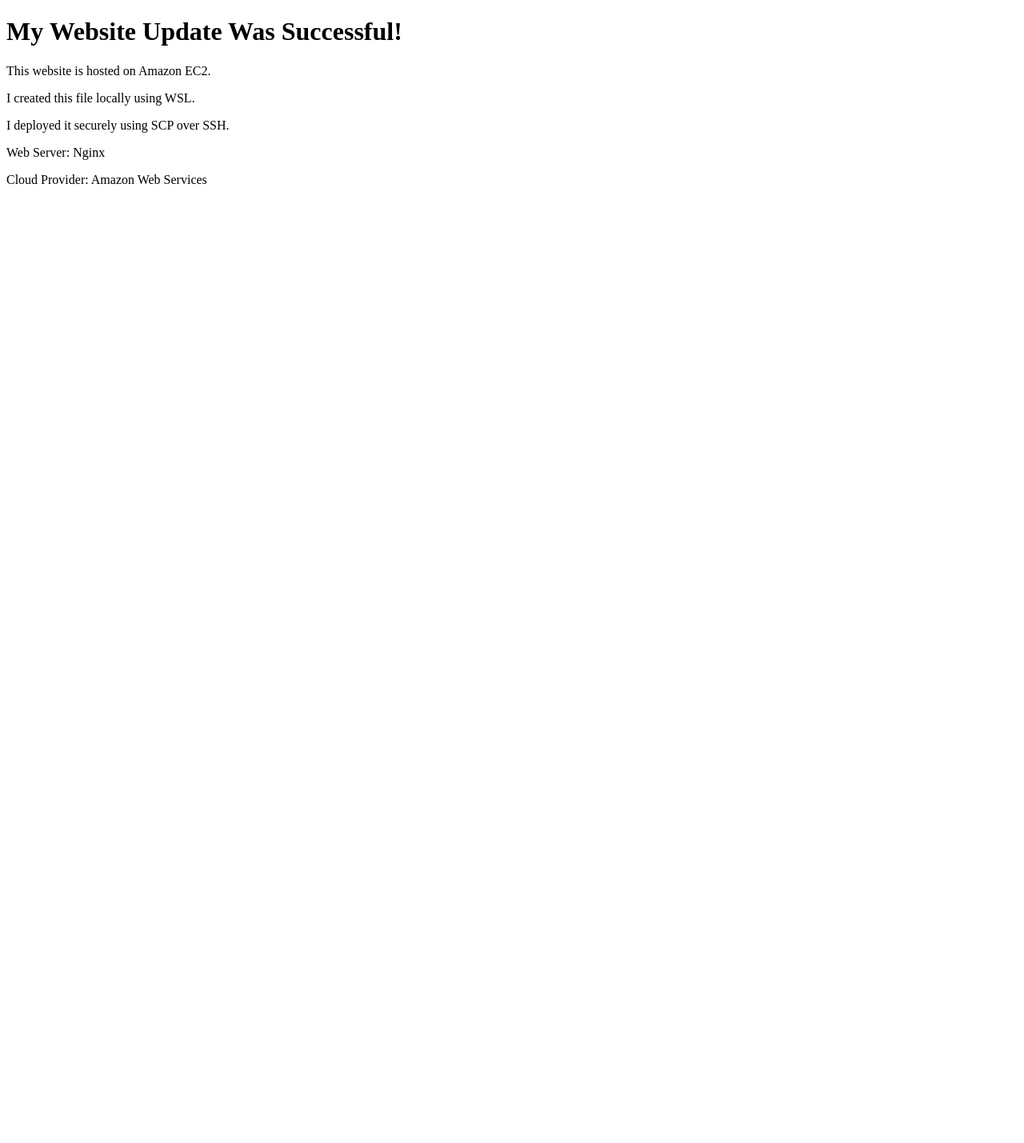
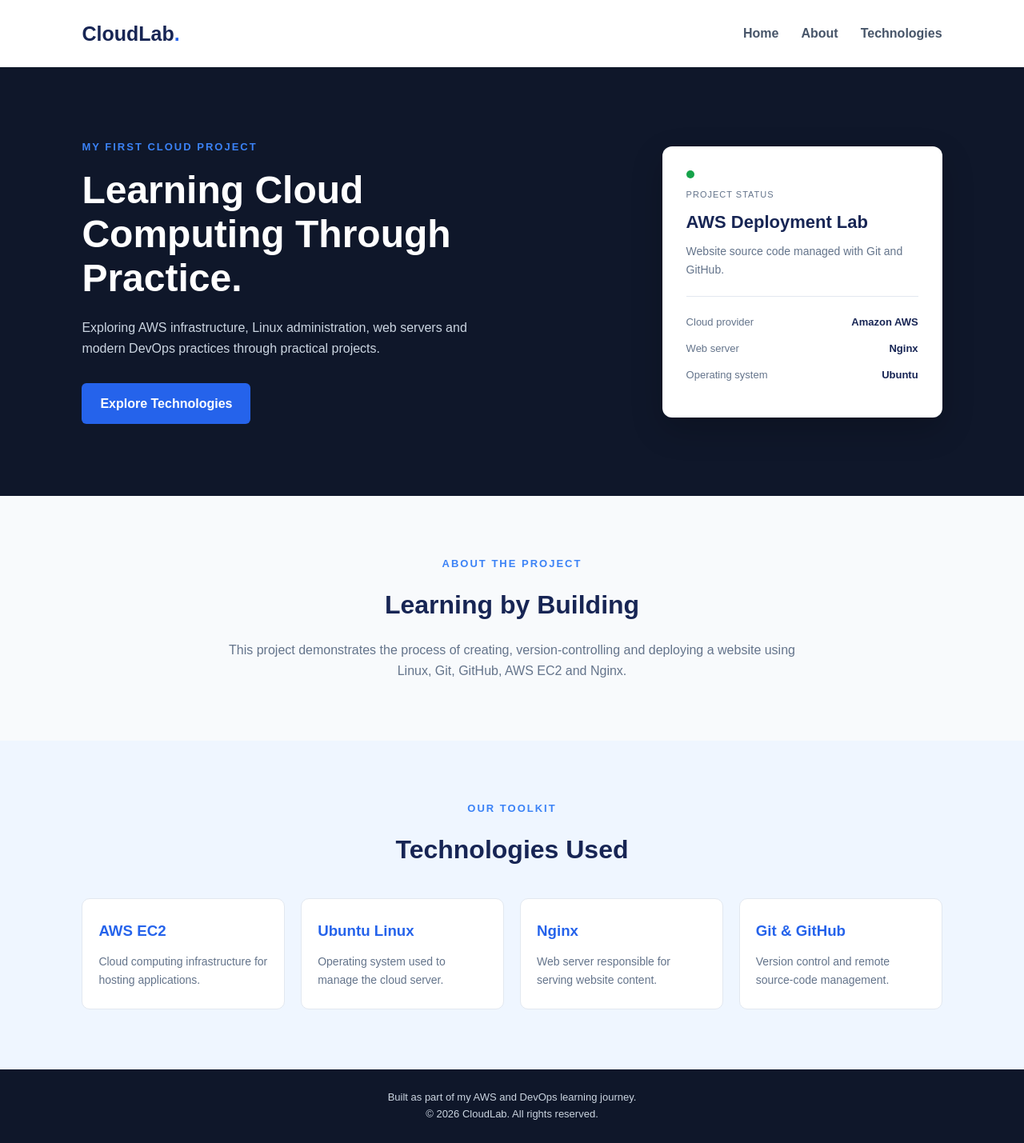
Before and after one commit to Simo-na/aws-nginx-deployment, a plain HTML site: page index.html in a window 1280 px wide. Shown: the whole page at 80% size. Before the commit the page ends 800 px from the top, so only its background shows below. Drawn offline with Linux system fonts and the light colour scheme.

Commit message:
Build responsive AWS deployment landing page

```diff
--- a/index.html
+++ b/index.html
@@ -4,18 +4,116 @@
 <head>
     <meta charset="UTF-8">
     <meta name="viewport" content="width=device-width, initial-scale=1.0">
-    <title>AWS Deployment Project</title>
+
+    <title>AWS Deployment Lab</title>
+
+    <link rel="stylesheet" href="style.css">
 </head>
+
 <body>
-    <h1>My Website Update Was Successful!</h1>
 
-    <p>This website is hosted on Amazon EC2.</p>
+    <header class="navbar">
+        <div class="logo">CloudLab<span>.</span></div>
 
-    <p>I created this file locally using WSL.</p>
+        <nav>
+            <a href="#home">Home</a>
+            <a href="#about">About</a>
+            <a href="#technologies">Technologies</a>
+        </nav>
+    </header>
 
-    <p>I deployed it securely using SCP over SSH.</p>
+    <main>
 
-    <p>Web Server: Nginx</p>
-    <p>Cloud Provider: Amazon Web Services</p>
+        <section class="hero" id="home">
+            <div class="hero-content">
+                <p class="eyebrow">MY FIRST CLOUD PROJECT</p>
+
+                <h1>Learning Cloud Computing Through Practice.</h1>
+
+                <p class="hero-description">
+                    Exploring AWS infrastructure, Linux administration,
+                    web servers and modern DevOps practices through
+                    practical projects.
+                </p>
+
+                <a href="#technologies" class="btn">
+                    Explore Technologies
+                </a>
+            </div>
+
+            <div class="hero-card">
+                <div class="status-indicator"></div>
+                <p class="card-label">PROJECT STATUS</p>
+                <h2>AWS Deployment Lab</h2>
+                <p>Website source code managed with Git and GitHub.</p>
+
+                <div class="card-divider"></div>
+
+                <div class="detail">
+                    <span>Cloud provider</span>
+                    <strong>Amazon AWS</strong>
+                </div>
+
+                <div class="detail">
+                    <span>Web server</span>
+                    <strong>Nginx</strong>
+                </div>
+
+                <div class="detail">
+                    <span>Operating system</span>
+                    <strong>Ubuntu</strong>
+                </div>
+            </div>
+        </section>
+
+        <section class="about section" id="about">
+            <p class="eyebrow">ABOUT THE PROJECT</p>
+
+            <h2>Learning by Building</h2>
+
+            <p>
+                This project demonstrates the process of creating,
+                version-controlling and deploying a website using
+                Linux, Git, GitHub, AWS EC2 and Nginx.
+            </p>
+        </section>
+
+        <section class="technologies section" id="technologies">
+            <p class="eyebrow">OUR TOOLKIT</p>
+
+            <h2>Technologies Used</h2>
+
+            <div class="tech-grid">
+
+                <article class="tech-card">
+                    <h3>AWS EC2</h3>
+                    <p>Cloud computing infrastructure for hosting applications.</p>
+                </article>
+
+                <article class="tech-card">
+                    <h3>Ubuntu Linux</h3>
+                    <p>Operating system used to manage the cloud server.</p>
+                </article>
+
+                <article class="tech-card">
+                    <h3>Nginx</h3>
+                    <p>Web server responsible for serving website content.</p>
+                </article>
+
+                <article class="tech-card">
+                    <h3>Git & GitHub</h3>
+                    <p>Version control and remote source-code management.</p>
+                </article>
+
+            </div>
+        </section>
+
+    </main>
+
+    <footer>
+        <p>Built as part of my AWS and DevOps learning journey.</p>
+        <p>&copy; 2026 CloudLab. All rights reserved.</p>
+    </footer>
+
 </body>
 </html>
--- /dev/null
+++ b/style.css
@@ -0,0 +1,271 @@
+
+/* GENERAL STYLES */
+
+* {
+    margin: 0;
+    padding: 0;
+    box-sizing: border-box;
+}
+
+html {
+    scroll-behavior: smooth;
+}
+
+body {
+    font-family: Arial, Helvetica, sans-serif;
+    background: #f8fafc;
+    color: #172554;
+    line-height: 1.6;
+}
+
+/* NAVIGATION */
+
+.navbar {
+    display: flex;
+    justify-content: space-between;
+    align-items: center;
+    padding: 22px 8%;
+    background: #ffffff;
+}
+
+.logo {
+    font-size: 25px;
+    font-weight: bold;
+}
+
+.logo span {
+    color: #2563eb;
+}
+
+nav {
+    display: flex;
+    gap: 28px;
+}
+
+nav a {
+    text-decoration: none;
+    color: #475569;
+    font-weight: 600;
+}
+
+nav a:hover {
+    color: #2563eb;
+}
+
+/* HERO SECTION */
+
+.hero {
+    min-height: 500px;
+    background: #0f172a;
+    color: #ffffff;
+    padding: 90px 8%;
+    display: flex;
+    align-items: center;
+    justify-content: space-between;
+    gap: 50px;
+}
+
+.hero-content {
+    max-width: 580px;
+}
+
+.eyebrow {
+    color: #3b82f6;
+    font-size: 13px;
+    font-weight: bold;
+    letter-spacing: 2px;
+    margin-bottom: 15px;
+}
+
+.hero h1 {
+    font-size: 48px;
+    line-height: 1.15;
+    margin-bottom: 22px;
+}
+
+.hero-description {
+    color: #cbd5e1;
+    margin-bottom: 30px;
+    max-width: 500px;
+}
+
+.btn {
+    display: inline-block;
+    background: #2563eb;
+    color: #ffffff;
+    text-decoration: none;
+    padding: 13px 23px;
+    border-radius: 6px;
+    font-weight: bold;
+    transition: background 0.3s;
+}
+
+.btn:hover {
+    background: #1d4ed8;
+}
+
+/* PROJECT INFORMATION CARD */
+
+.hero-card {
+    background: #ffffff;
+    color: #172554;
+    padding: 30px;
+    border-radius: 12px;
+    width: 350px;
+    flex-shrink: 0;
+    box-shadow: 0 15px 40px rgba(0, 0, 0, 0.2);
+}
+
+.status-indicator {
+    width: 10px;
+    height: 10px;
+    background: #16a34a;
+    border-radius: 50%;
+    margin-bottom: 12px;
+}
+
+.card-label {
+    color: #64748b;
+    font-size: 11px;
+    letter-spacing: 1px;
+}
+
+.hero-card h2 {
+    font-size: 22px;
+    margin: 8px 0;
+}
+
+.hero-card > p:not(.card-label) {
+    color: #64748b;
+    font-size: 14px;
+}
+
+.card-divider {
+    border-top: 1px solid #e2e8f0;
+    margin: 22px 0;
+}
+
+.detail {
+    display: flex;
+    justify-content: space-between;
+    gap: 10px;
+    font-size: 13px;
+    margin: 12px 0;
+}
+
+.detail span {
+    color: #64748b;
+}
+
+.detail strong {
+    text-align: right;
+}
+
+/* GENERAL SECTION STYLES */
+
+.section {
+    padding: 75px 8%;
+    text-align: center;
+}
+
+.section h2 {
+    font-size: 32px;
+    margin-bottom: 18px;
+}
+
+.about > p:last-child {
+    max-width: 750px;
+    margin: auto;
+    color: #64748b;
+}
+
+/* TECHNOLOGY CARDS */
+
+.technologies {
+    background: #eff6ff;
+}
+
+.tech-grid {
+    display: grid;
+    grid-template-columns: repeat(4, 1fr);
+    gap: 20px;
+    margin-top: 35px;
+}
+
+.tech-card {
+    background: #ffffff;
+    padding: 25px 20px;
+    border-radius: 10px;
+    text-align: left;
+    border: 1px solid #e2e8f0;
+    transition: transform 0.3s, box-shadow 0.3s;
+}
+
+.tech-card:hover {
+    transform: translateY(-5px);
+    box-shadow: 0 10px 25px rgba(15, 23, 42, 0.08);
+}
+
+.tech-card h3 {
+    color: #2563eb;
+    margin-bottom: 12px;
+}
+
+.tech-card p {
+    color: #64748b;
+    font-size: 14px;
+}
+
+/* FOOTER */
+
+footer {
+    background: #0f172a;
+    color: #cbd5e1;
+    text-align: center;
+    padding: 25px 15px;
+    font-size: 13px;
+}
+
+/* RESPONSIVE DESIGN */
+
+@media (max-width: 900px) {
+    .hero {
+        flex-direction: column;
+        align-items: flex-start;
+    }
+
+    .tech-grid {
+        grid-template-columns: repeat(2, 1fr);
+    }
+}
+
+@media (max-width: 600px) {
+    .navbar {
+        flex-direction: column;
+        gap: 15px;
+    }
+
+    nav {
+        gap: 15px;
+    }
+
+    .hero {
+        padding: 60px 6%;
+    }
+
+    .hero h1 {
+        font-size: 36px;
+    }
+
+    .hero-card {
+        width: 100%;
+    }
+
+    .tech-grid {
+        grid-template-columns: 1fr;
+    }
+
+    .section {
+        padding: 55px 6%;
+    }
+}
```
